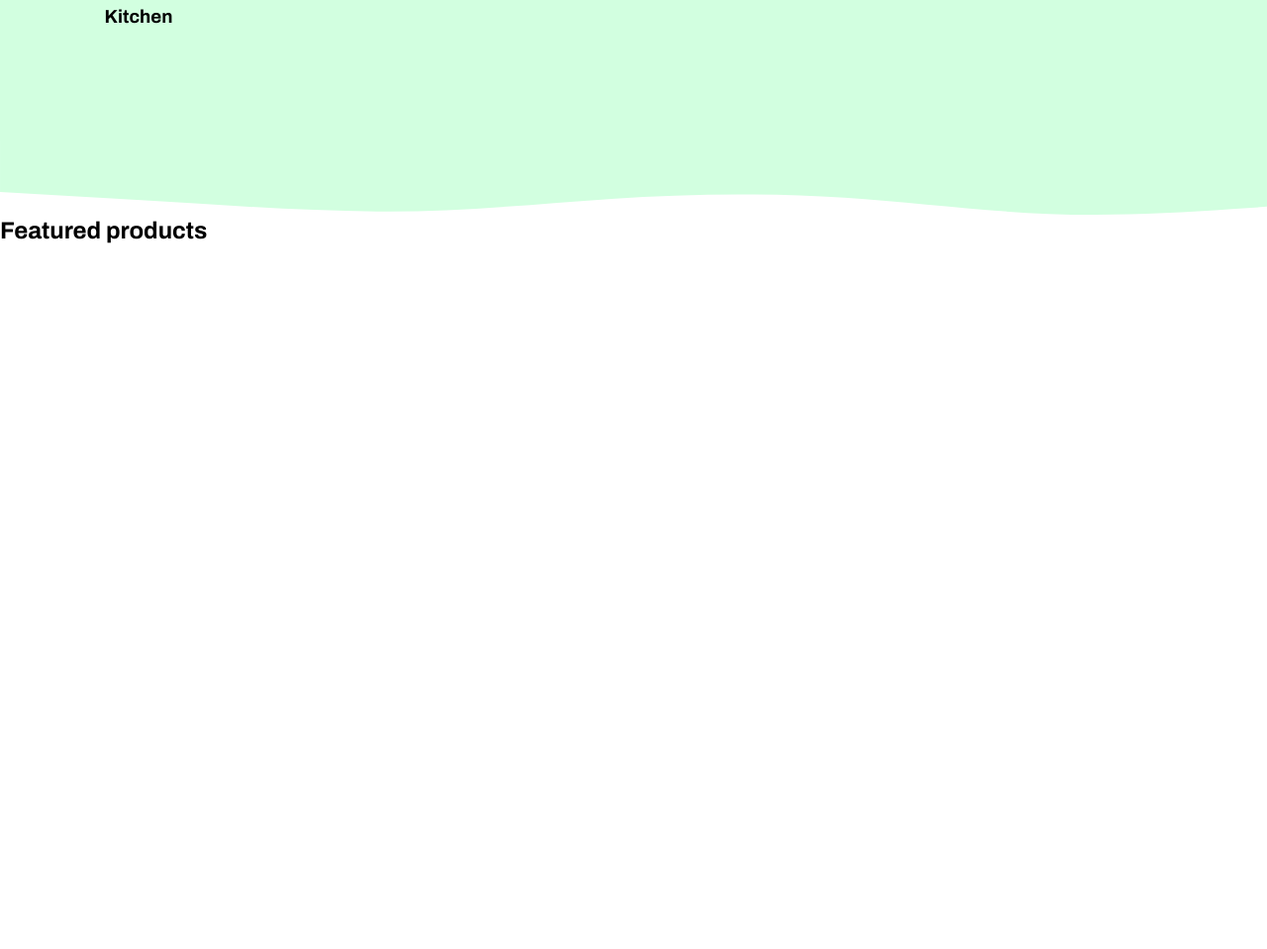
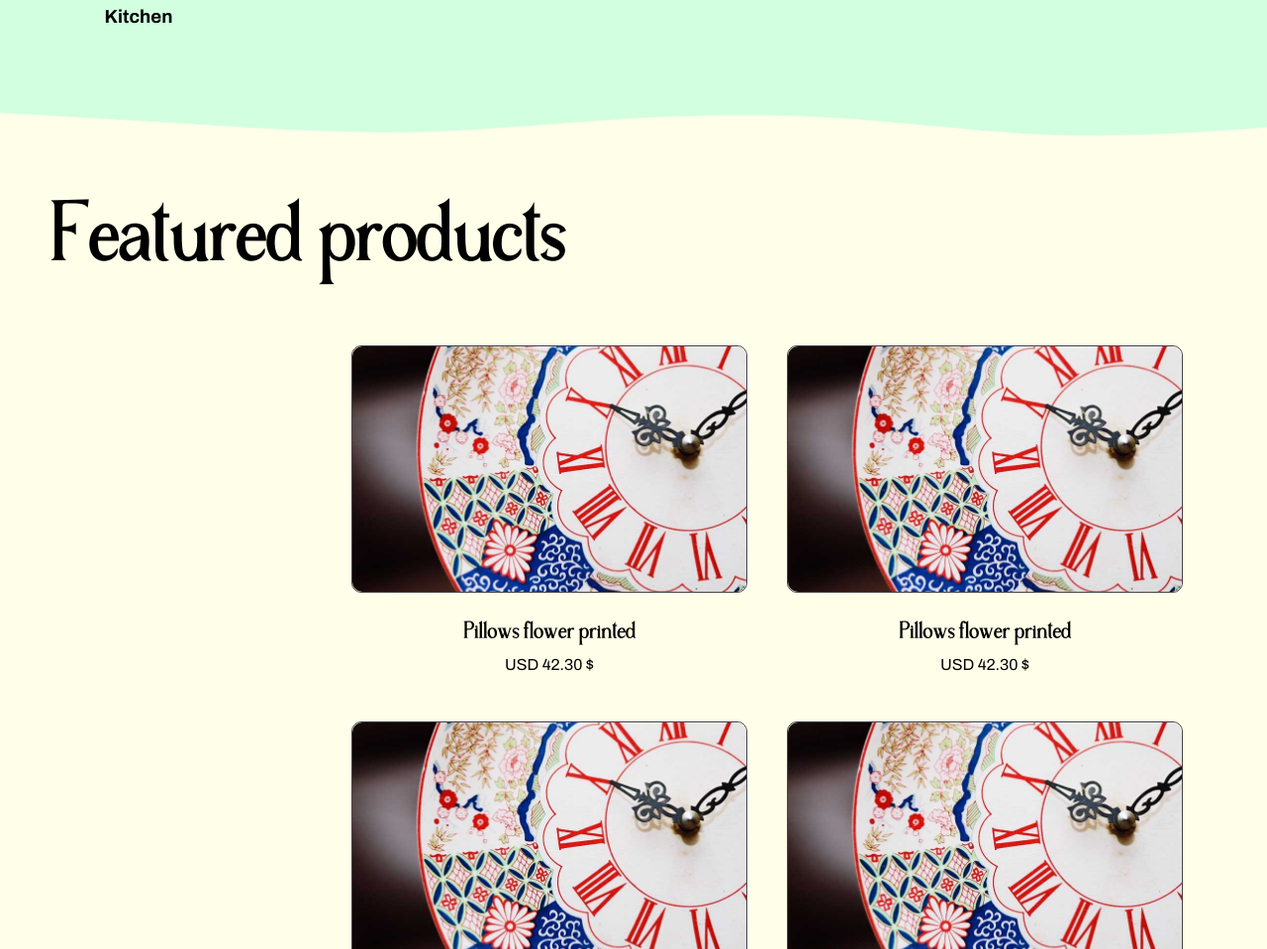
Before and after one commit to MOSTAFA17RASHEEDY/E-commerce-DreemBin-Client-Side-Final-Project, a plain HTML site: page Landing Page/LandingPage.html in a window 1280 px wide. Shown: the part 1841-2800 px from the top of the page at 99% size. Before the commit the page ends 2087 px from the top, so only its background shows below. Drawn offline with Linux system fonts and the light colour scheme.

Commit message:
Adding Featured Products Section to Landing Page

```diff
--- a/Landing Page/LandingPage.html
+++ b/Landing Page/LandingPage.html
@@ -154,13 +154,64 @@
         </div>
       </section>
       <section class="FeaturedProductsSection">
-        <img
-          src="../Shared/Icons/category-bg-02.svg"
-          width="100%"
+        <img src="../Shared/Icons/category-bg-02.svg" width="100%" />
+        <h1>Featured products</h1>
 
-        />
-        <h1>Featured products</h1>
-        <div></div>
+        <ul>
+          <li>
+            <div class="ProductContainer">
+              <button>Shop Now</button>
+              <div class="ProductImgContainer">
+                <img src="../Shared/Images/product-image-06.jpg" alt="" />
+              </div>
+              <h3>Pillows flower printed</h3>
+              <p>$ 42.30 USD</p>
+            </div>
+          </li>
+          <li>
+            <div class="ProductContainer">
+              <button>Shop Now</button>
+              <div class="ProductImgContainer">
+                <img src="../Shared/Images/product-image-06.jpg" alt="" />
+              </div>
+              <h3>Pillows flower printed</h3>
+              <p>$ 42.30 USD</p>
+            </div>
+          </li>
+          <li>
+            <div class="ProductContainer">
+              <button>Shop Now</button>
+              <div class="ProductImgContainer">
+                <img src="../Shared/Images/product-image-06.jpg" alt="" />
+              </div>
+              <h3>Pillows flower printed</h3>
+              <p>$ 42.30 USD</p>
+            </div>
+          </li>
+          <li>
+            <div class="ProductContainer">
+              <button>Shop Now</button>
+              <div class="ProductImgContainer">
+                <img src="../Shared/Images/product-image-06.jpg" alt="" />
+              </div>
+              <h3>Pillows flower printed</h3>
+              <p>$ 42.30 USD</p>
+            </div>
+          </li>
+          <li>
+            <div class="ProductContainer">
+              <button>Shop Now</button>
+              <div class="ProductImgContainer">
+                <img src="../Shared/Images/product-image-06.jpg" alt="" />
+              </div>
+              <h3>Pillows flower printed</h3>
+              <p>$ 42.30 USD</p>
+            </div>
+          </li>
+        </ul>
+        <div class="ImgRoundedContanier">
+          <img src="../Shared/Icons/project-rounded-vector.svg" alt="" />
+        </div>
       </section>
     </main>
 
--- a/Landing Page/LandingStyle.css
+++ b/Landing Page/LandingStyle.css
@@ -175,6 +175,7 @@ nav hr:nth-last-child(1) {
   border-radius: 10px;
   margin-right: 40px;
   margin-bottom: 200px;
+  z-index: 4;
 }
 .StyleDivs1 .ImgContanier {
   border: 1px solid #9e9e9e;
@@ -258,6 +259,7 @@ nav hr:nth-last-child(1) {
   margin-top: 50px;
   flex-wrap: wrap;
   width: 450px;
+  z-index: 4;
 }
 .StyleDivs3 span {
   display: flex;
@@ -275,7 +277,6 @@ nav hr:nth-last-child(1) {
 .ShopByCategorySection {
   background-color: #d2ffe0;
   position: relative;
-  overflow: hidden;
 }
 .CategoryWave {
   position: absolute;
@@ -289,8 +290,9 @@ nav hr:nth-last-child(1) {
 }
 .ShopByCategorySection .FlowerLeft {
   position: absolute;
-  right: -34px;
+  right: -0px;
   top: -225px;
+  overflow: hidden;
 }
 
 .ShopByCategorySection .ShopByCategoryContent {
@@ -299,7 +301,6 @@ nav hr:nth-last-child(1) {
   align-items: center;
   flex-direction: column;
   padding-inline: 40px;
-  margin-bottom: 80px;
 }
 .ShopByCategoryContent h1 {
   font-family: "RoseMadinaRegular", sans-serif;
@@ -328,12 +329,13 @@ nav hr:nth-last-child(1) {
   border-radius: 10px;
   text-align: center;
   gap: 10px;
-  transition: all 0.9s ease-in-out;
+  transition: all 0.4s ease-in-out;
   cursor: pointer;
+  z-index: 4;
 }
 .ShopByCategoryContent ul li:hover {
-  transform: scale(1.1);
-  transition: all 0.5s ease-in-out;
+  transform: translate(0px, -10px);
+  transition: all 0.3s ease-in-out;
 }
 .ShopByCategoryContent ul li .ImgContanier {
   width: 200px;
@@ -355,4 +357,98 @@ nav hr:nth-last-child(1) {
 
 .FeaturedProductsSection {
   position: relative;
+  background-color: #ffffe9;
 }
+.FeaturedProductsSection h1 {
+  font-family: "RoseMadinaRegular", sans-serif;
+  font-size: 50px;
+  margin: 50px;
+}
+
+.FeaturedProductsSection ul {
+  list-style: none;
+  direction: rtl;
+  display: flex;
+  /* justify-content: space-between; */
+  align-items: center;
+  flex-wrap: wrap;
+  gap: 30px;
+  margin-bottom: 50px;
+  direction: rtl;
+  margin-inline: 50px;
+  margin-right: 110px;
+}
+
+.FeaturedProductsSection ul li {
+  display: flex;
+  direction: rtl;
+  flex-direction: column;
+  justify-content: center;
+  align-items: center;
+  width: 350px;
+  height: 350px;
+  border-radius: 10px;
+  text-align: center;
+  transition: all 0.4s ease-in-out;
+  cursor: pointer;
+  margin-left: 60px;
+}
+
+.FeaturedProductsSection ul li button {
+  width: 200px;
+  height: 55px;
+  font-size: 17px;
+  color: #171714;
+  border-radius: 10px;
+  border: 1px solid #2f2f2f;
+  background-color: #ffffe9;
+  cursor: pointer;
+}
+.FeaturedProductsSection ul li h3 {
+  font-family: "RoseMadinaRegular", sans-serif;
+  font-size: 14px;
+  margin-block: 10px;
+  margin-top: 55%;
+}
+.ProductContainer {
+  direction: rtl;
+  position: relative;
+  display: flex;
+  flex-direction: column;
+  justify-content: center;
+  align-items: center;
+  width: 400px;
+}
+.ProductImgContainer {
+  position: absolute;
+  top: 0px;
+  direction: rtl;
+  width: 400px;
+  height: 250px;
+  border-radius: 10px;
+  background-color: #ffffe9;
+  display: flex;
+  justify-content: center;
+  align-items: center;
+  transition: all 0.4s ease-in-out;
+  cursor: pointer;
+  border: 1px solid #444444;
+}
+.ProductImgContainer:hover {
+  transform: translate(0px, 50px);
+  transition: all 0.6s ease-in-out;
+}
+
+.ProductImgContainer img {
+  width: 100%;
+  height: 100%;
+  object-fit: cover;
+  border-radius: 10px;
+}
+.ImgRoundedContanier {
+  position: absolute;
+  bottom: 0px;
+  left: 170px;
+  animation: rotateAround 9s linear infinite;
+  transition: all 3s ease-in-out;
+}
```
Also changed, not shown: Shared/Icons/project-rounded-vector.svg (added), Shared/Images/product-image-06.jpg (added).
